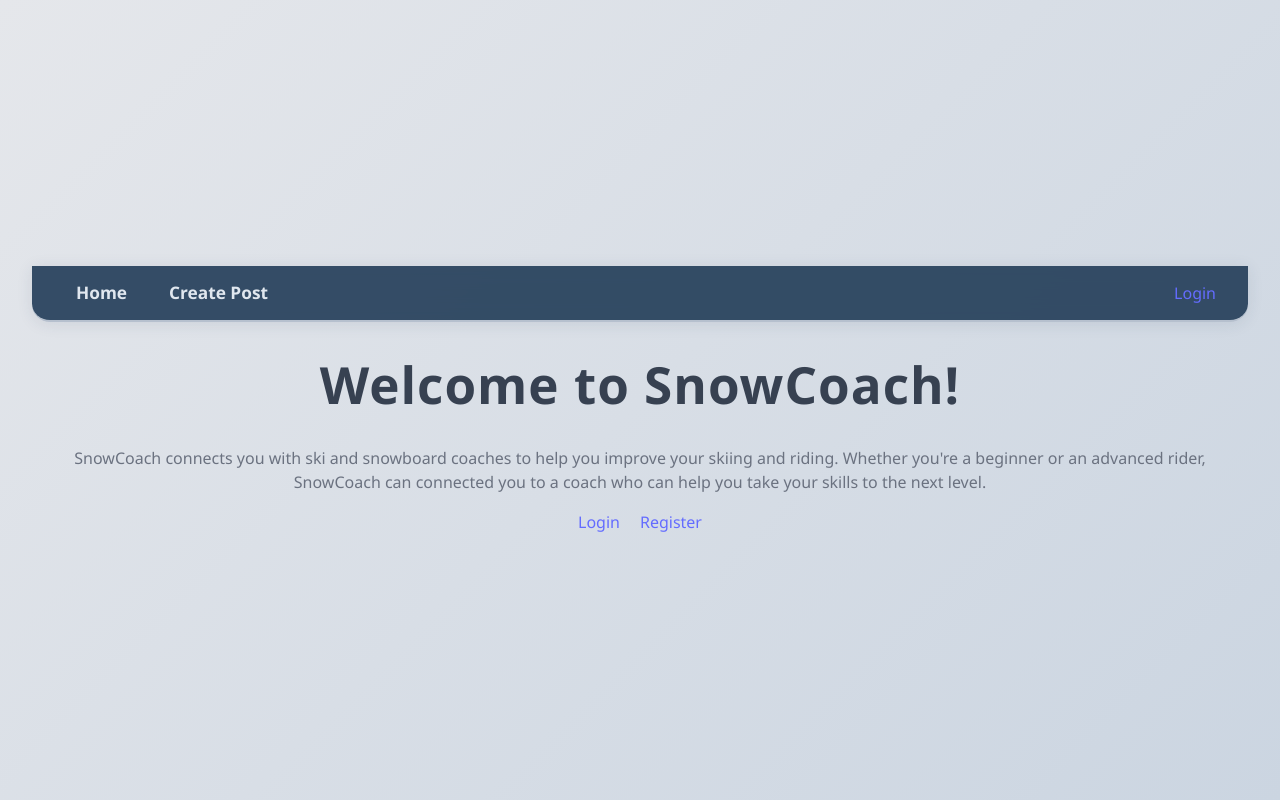
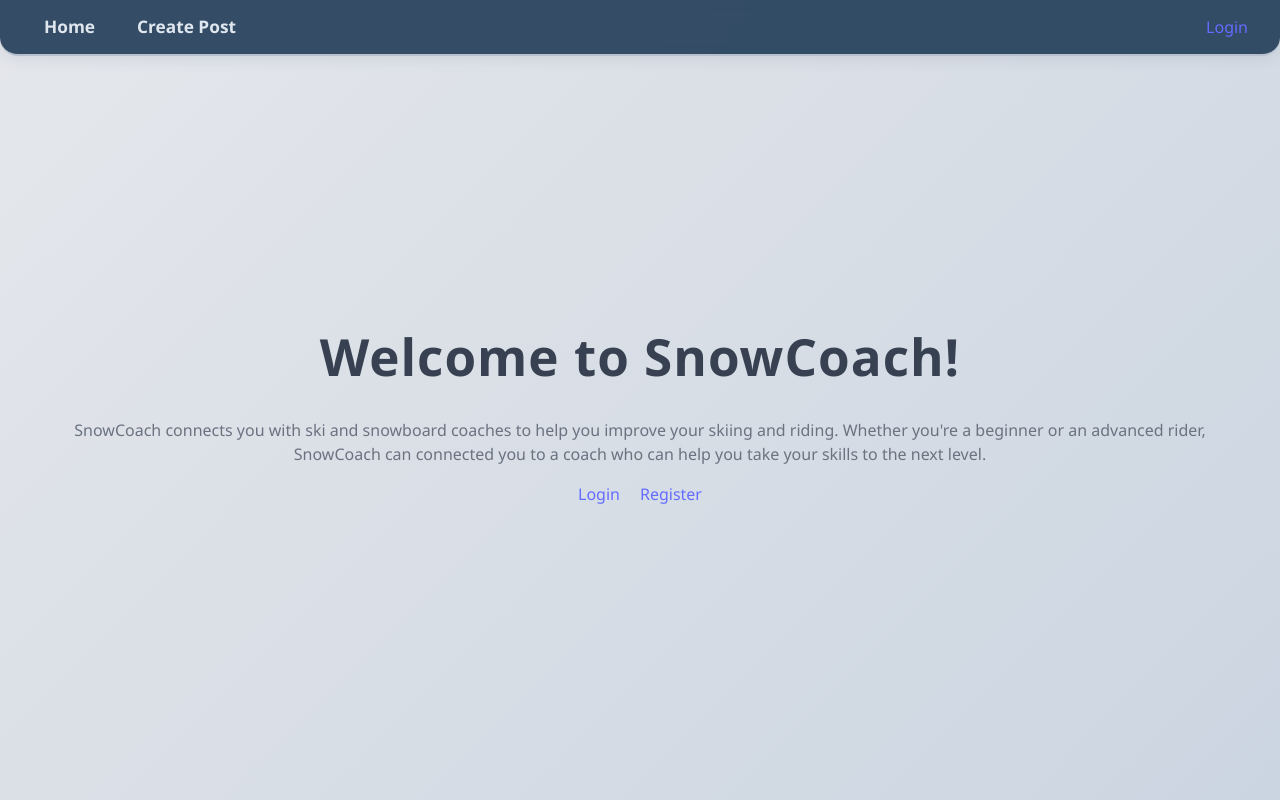
Before and after one commit to AHughes9905/snowcoach, a React (Vite) app in the folder frontend/: page / in a window 1280 px wide. Built offline with nearby package versions, Linux system fonts and the light colour scheme.

Commit message:
adjusted nav bar to top of viewport

```diff
--- /dev/null
+++ b/frontend/src/components/NavBar.css
@@ -0,0 +1,13 @@
+.navbar {
+    position: fixed;
+    top: 0;
+    left: 0;
+    width: 100vw;
+    box-sizing: border-box;
+    z-index: 1000;
+    box-shadow: 0 2px 4px rgba(0,0,0,0.05);
+    padding: 0.5em 1em;
+    display: flex;
+    justify-content: space-between;
+    align-items: center;
+}
--- a/frontend/src/components/NavBar.tsx
+++ b/frontend/src/components/NavBar.tsx
@@ -1,6 +1,6 @@
-
 import { Link } from "react-router-dom";
 import { useAuth } from "../context/AuthContext";
+import "./NavBar.css";
 
 function NavBar() {
     const { user, logout } = useAuth();
```
